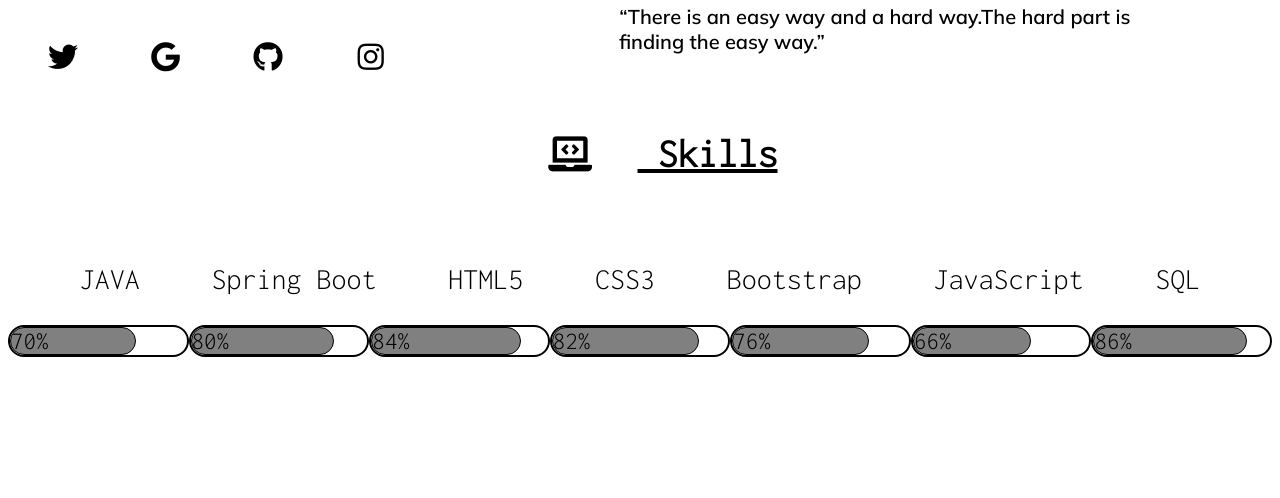
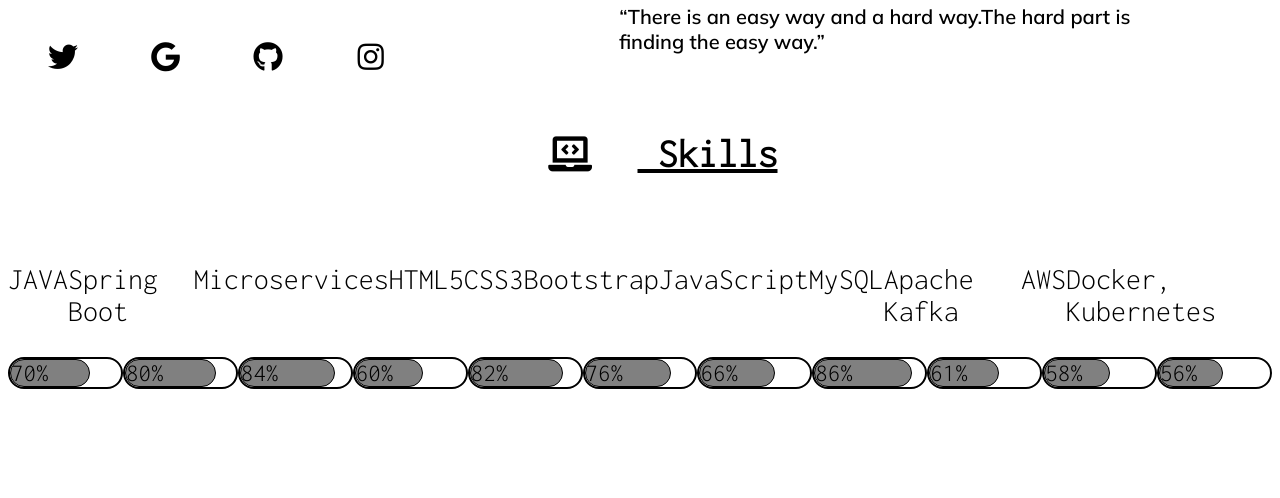
Before and after one commit to ghoshdebashree/ghoshdebashree.github.io, a plain HTML site: page index.html in a window 1280 px wide. Shown: the part 282-780 px from the top of the page. Drawn offline with nearby package versions, Linux system fonts and the light colour scheme.

Commit message:
Update index.html

```diff
--- a/index.html
+++ b/index.html
@@ -66,11 +66,15 @@
    <div class="caption">
       <p>JAVA</p>
       <p>Spring Boot</p>
+      <p>Microservices</p>
       <p>HTML5</p>
       <p>CSS3</p>
       <p>Bootstrap</p>
       <p>JavaScript</p>
-      <p>SQL</p>
+      <p>MySQL</p>
+      <p>Apache Kafka</p>
+      <p>AWS</p>
+      <p>Docker, Kubernetes</>
     </div>
   </div>
   <div class="parentProgress">
@@ -82,6 +86,9 @@
 </div>
     <div class="progress">
   <div class="progress-bar" role="progressbar" style="width: 84%;" aria-valuenow="25" aria-valuemin="0" aria-valuemax="100">84%</div>
+</div>
+    <div class="progress">
+  <div class="progress-bar" role="progressbar" style="width: 60%;" aria-valuenow="25" aria-valuemin="0" aria-valuemax="100">60%</div>
 </div>
        <div class="progress">
   <div class="progress-bar" role="progressbar" style="width: 82%;" aria-valuenow="25" aria-valuemin="0" aria-valuemax="100">82%</div>
@@ -95,13 +102,22 @@
        <div class="progress">
   <div class="progress-bar" role="progressbar" style="width: 86%;" aria-valuenow="25" aria-valuemin="0" aria-valuemax="100">86%</div>
 </div>
+    <div class="progress">
+  <div class="progress-bar" role="progressbar" style="width: 61%;" aria-valuenow="25" aria-valuemin="0" aria-valuemax="100">61%</div>
+</div>
+    <div class="progress">
+  <div class="progress-bar" role="progressbar" style="width: 58%;" aria-valuenow="25" aria-valuemin="0" aria-valuemax="100">58%</div>
+</div>
+       <div class="progress">
+  <div class="progress-bar" role="progressbar" style="width: 56%;" aria-valuenow="25" aria-valuemin="0" aria-valuemax="100">56%</div>
+</div>
 
    </div>
  <br><br><br><br>
 
 
   <div class="life">
-    <p><strong><i class="fas fa-user-graduate"></i>&nbsp<u> Education</u>           </strong></p>
+    <p><strong><i class="fas fa-user-graduate"></i>&nbsp<u> Education</u></strong></p>
   </div>
 
 
```
